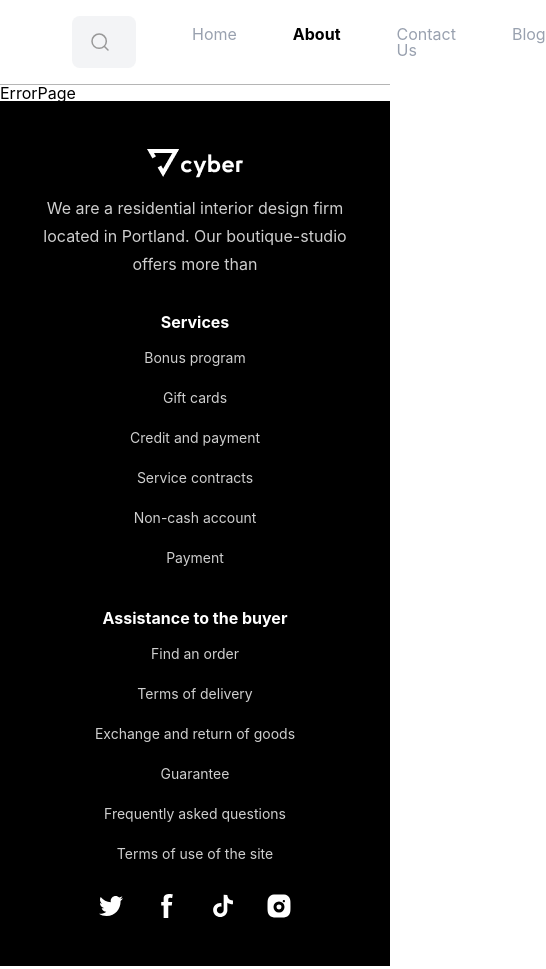
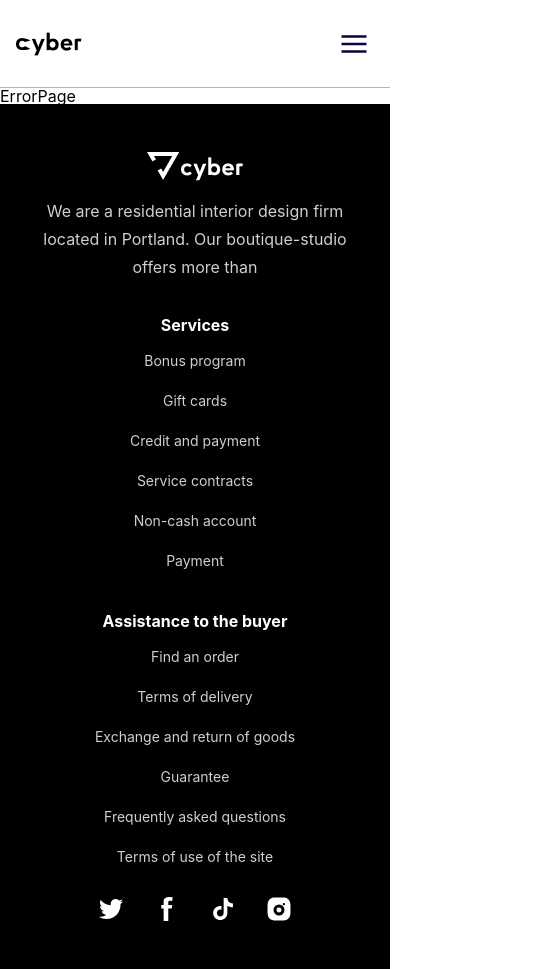
Before and after one commit to jngmnj/shop-vite-ts, a React (Vite) app: page /about in a window 390 px wide. Shown: the whole page, 546 px wide, since content can reach past the window. Built offline with nearby package versions, Linux system fonts and the light colour scheme.

Commit message:
💄 Style: Header 컴포넌트 모바일퍼스트 수정
- Header.tsx: 모바일퍼스트 반응형 수정
  - Navbar.tsx
  - SearchBar.tsx
- 추후 사이드메뉴 개발 필요

```diff
--- a/src/components/common/Header.tsx
+++ b/src/components/common/Header.tsx
@@ -1,33 +1,44 @@
 import cartIcon from '@/assets/icons/32px/Cart.svg';
 import favorIcon from '@/assets/icons/32px/Favorites.svg';
 import userIcon from '@/assets/icons/32px/User.svg';
+import sideMenuIcon from '@/assets/icons/40px/Burger.svg';
 import logo from '@/assets/images/common/Logo.png';
+import { useState } from 'react';
 import { Link } from 'react-router-dom';
 
 import NavBar from './NavBar';
 import SearchBar from './SearchBar';
 
-const Header = () => (
-  <header className="border-b border-b-[#B5B5B5] p-4">
-    <div className="inner flex items-center justify-between gap-14">
+const Header = () => {
+  const [isSideOpen, setIsSideOpen] = useState(false);
+  const toggleSideMenu = () => {
+    setIsSideOpen((prev) => !prev);
+  };
+  return (
+    <header className="h-22 border-b border-b-[#B5B5B5] p-4 md:h-auto">
+      <div className="inner flex h-full items-center justify-between gap-14">
         <Link to="/">
-        <img src={logo} />
+          <img src={logo} alt="logo" />
         </Link>
         <SearchBar />
         <NavBar />
-      <div className="flex gap-6">
+        <div className="hidden gap-6 md:flex">
           <Link to="/favorites">
-          <img src={favorIcon} />
+            <img src={favorIcon} alt="favorites" />
           </Link>
           <Link to="/cart">
-          <img src={cartIcon} />
+            <img src={cartIcon} alt="cart" />
           </Link>
           <Link to="/user">
-          <img src={userIcon} />
+            <img src={userIcon} alt="user" />
           </Link>
         </div>
+        <button className="flex md:hidden" onClick={toggleSideMenu}>
+          <img src={sideMenuIcon} alt="user" />
+        </button>
       </div>
     </header>
   );
+};
 
 export default Header;
--- a/src/components/common/NavBar.tsx
+++ b/src/components/common/NavBar.tsx
@@ -6,7 +6,7 @@ const NavBar = () => {
   const isActive = (path: string) => location.pathname === path;
 
   return (
-    <div className="flex gap-14">
+    <div className="hidden gap-14 md:flex">
       <Link
         to="/"
         className={isActive('/') ? 'font-bold text-black' : 'text-gray-400'}
--- a/src/components/common/SearchBar.tsx
+++ b/src/components/common/SearchBar.tsx
@@ -14,7 +14,7 @@ const SearchBar = () => {
   };
 
   return (
-    <div className="flex flex-1">
+    <div className="hidden flex-1 md:flex">
       <form onSubmit={handleSubmit} className="w-full">
         <input
           type="text"
```
Lines whose indentation alone changed are shown as unchanged.
